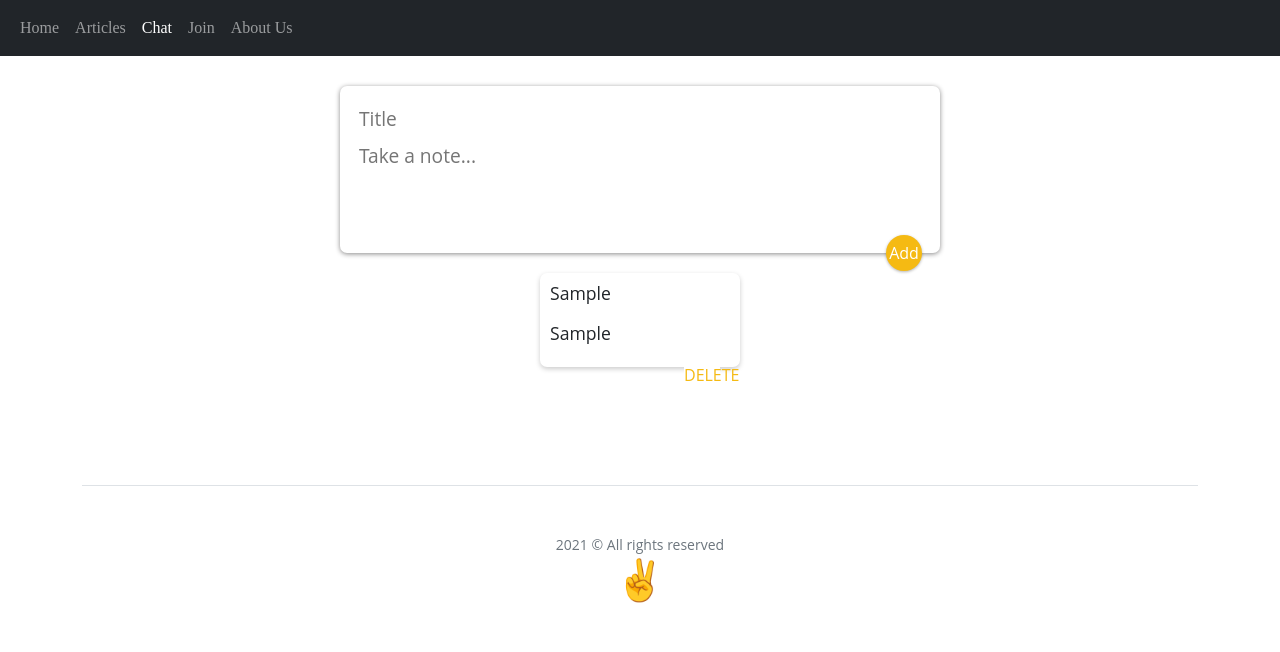
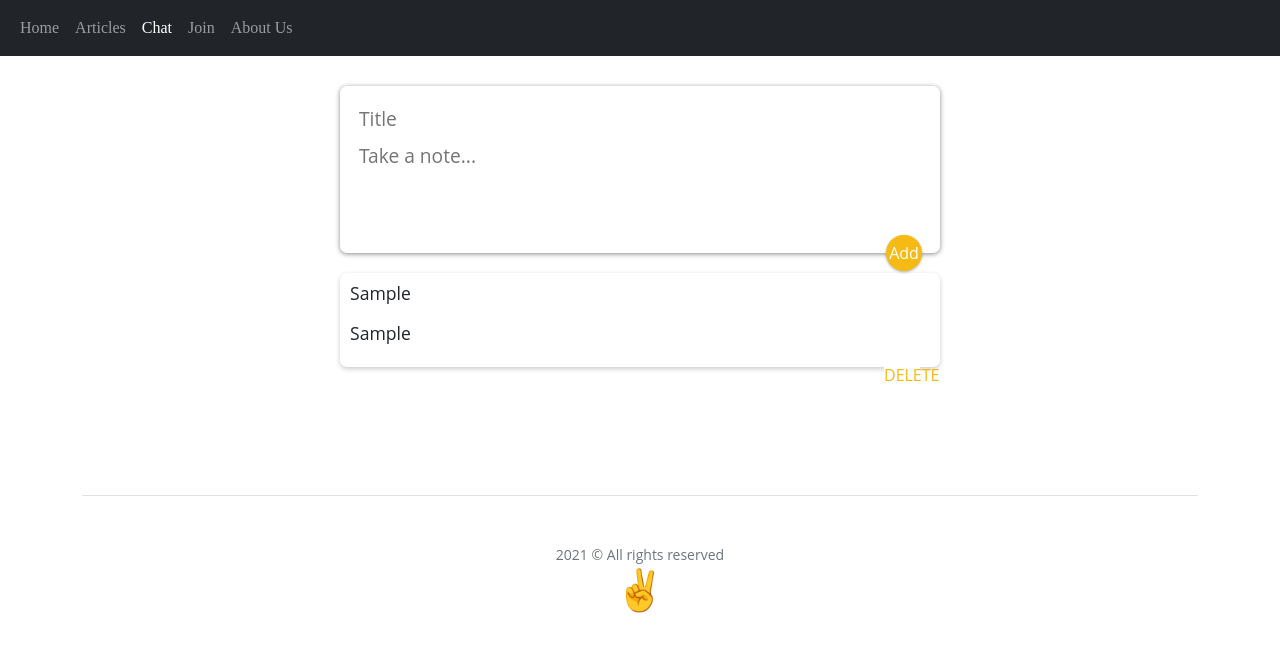
Before and after one commit to vaivodeieva/Trainings, a React (Create React App) app: page /chat in a window 1280 px wide. Both pictures are taken after typing "Sample", "Sample" into the empty fields and a click on the button "Add". Shown: the top 652 px of the page. Built offline with nearby package versions, Linux system fonts and the light colour scheme.

Commit message:
Update Note.css

```diff
--- a/src/css/Note.css
+++ b/src/css/Note.css
@@ -48,8 +48,8 @@
     border-radius: 7px;
     box-shadow: 0 2px 5px #ccc;
     padding: 10px;
-    width: 200px;
-    margin: 10px auto;
+    width: 600px;
+    margin: 20px auto;
     float: center;
   }
 
```
